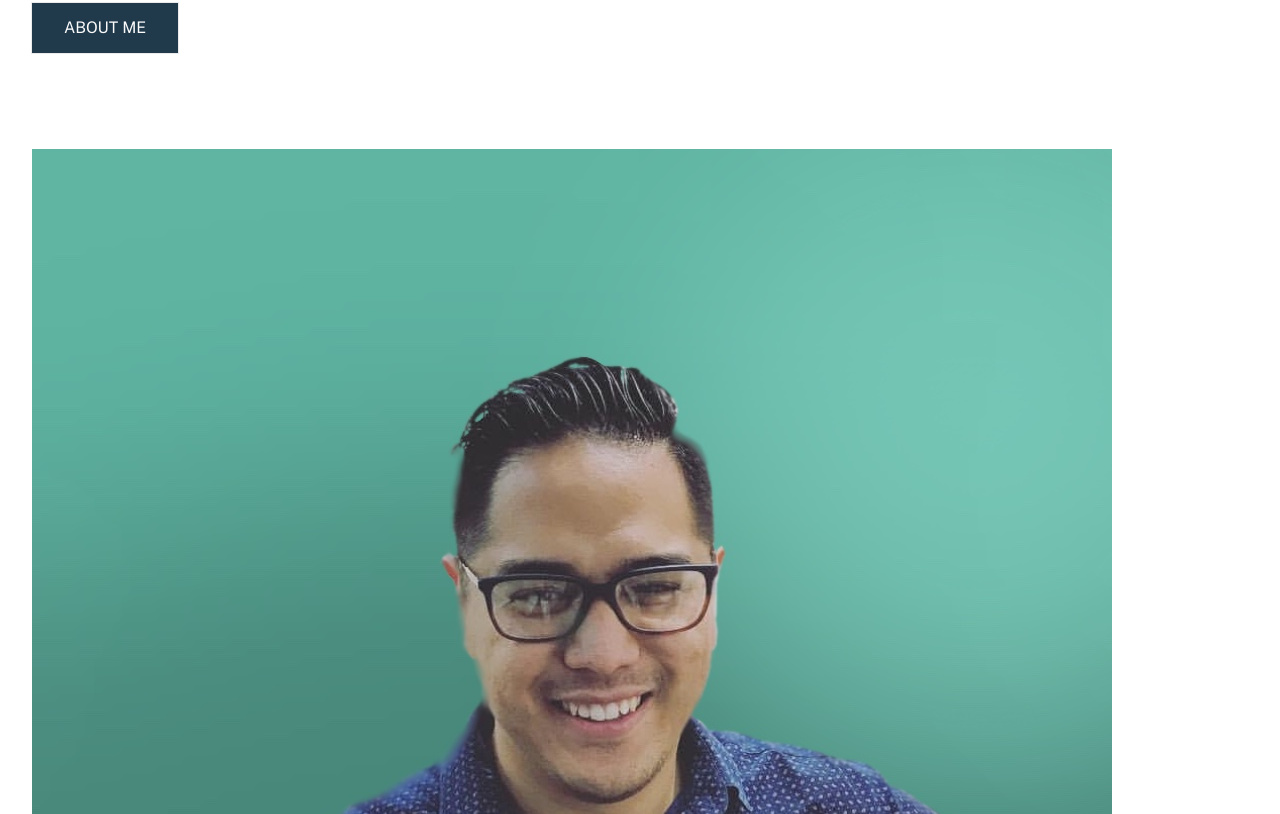
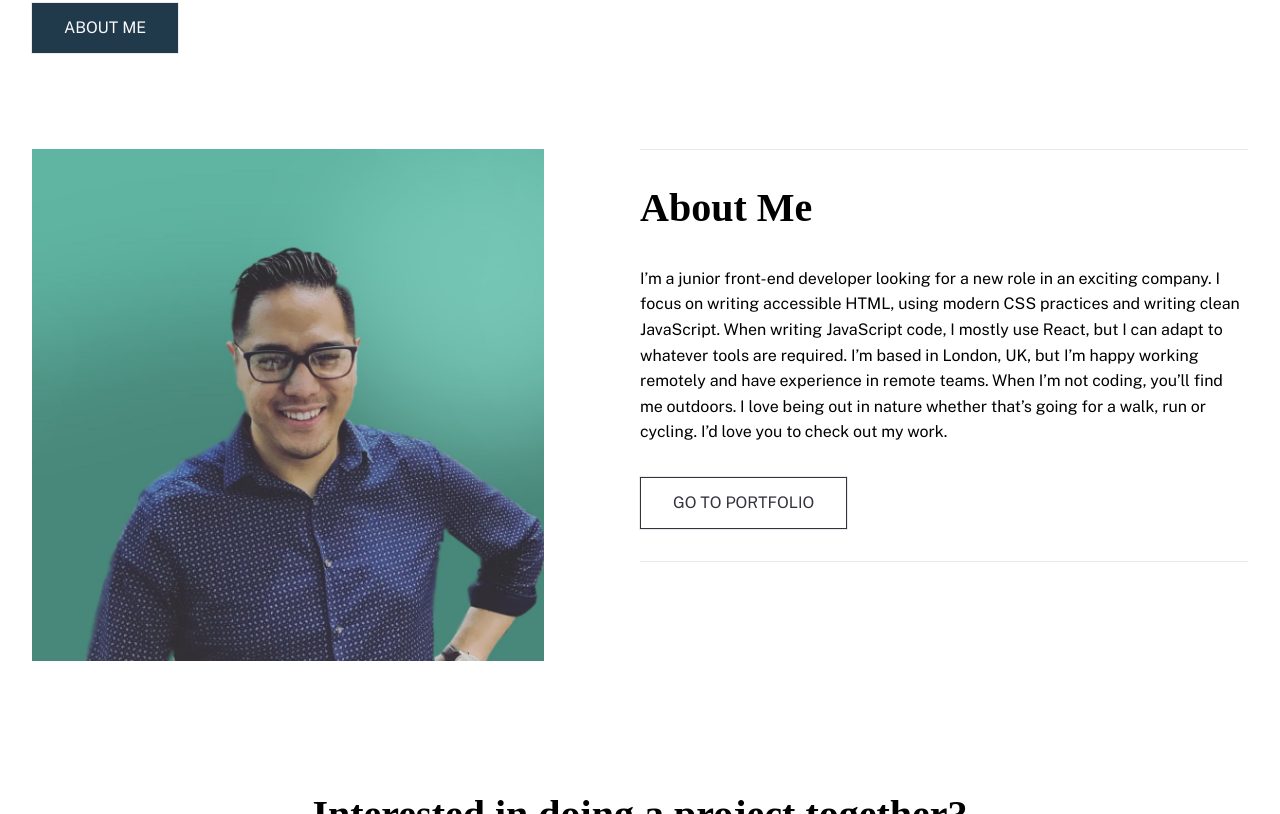
Before and after one commit to erikdcodes/Minimalist-Portfolio, a Next.js app: page / in a window 1280 px wide. Shown: the part 866-1680 px from the top of the page. Built offline with nearby package versions, Linux system fonts and the light colour scheme; a web font is replaced by a local one.

Commit message:
responsive styling

```diff
--- a/components/Section.js
+++ b/components/Section.js
@@ -31,6 +31,24 @@ const Section = ({
 export default Section;
 
 const Wrapper = styled.section`
+  @media (min-width: 760px) {
+    display: flex;
+    gap: 96px;
+
+    .img-container {
+      flex: 1 1 50%;
+
+      img {
+        height: 100%;
+        width: 100%;
+        object-fit: cover;
+      }
+    }
+    .text-container {
+      flex: 1 0 50%;
+    }
+  }
+
   .img-container {
     margin-bottom: 32px;
   }
```
